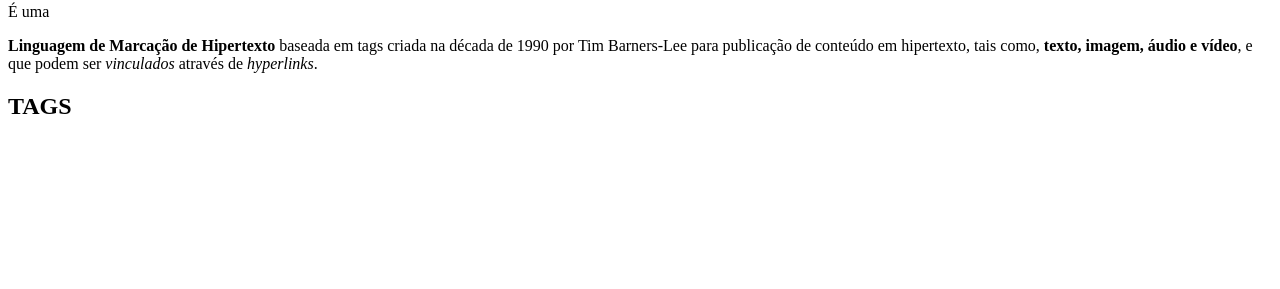
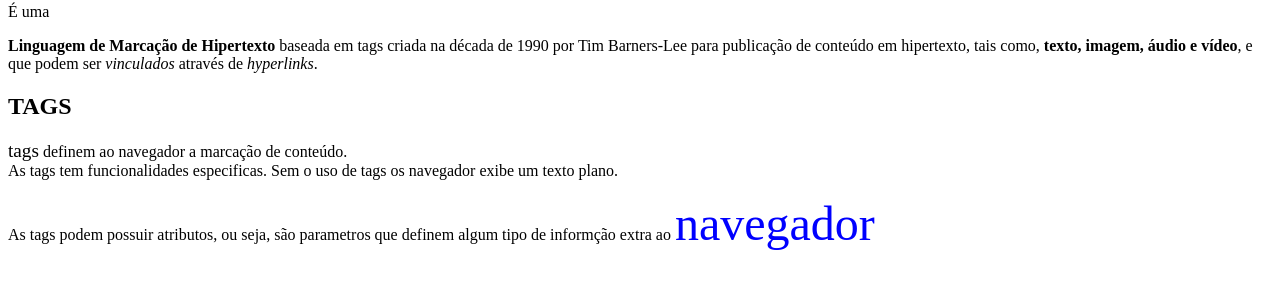
Before and after one commit to leotonyz/primeiro_site, a plain HTML site: page index.html in a window 1280 px wide. Shown: the part 77-366 px from the top of the page. Drawn offline with Linux system fonts and the light colour scheme.

Commit message:
Segunda Atualização

```diff
--- a/index.html
+++ b/index.html
@@ -13,6 +13,9 @@
         </p>
 
     <h2>TAGS</h2>
-
+        <p>
+            <big>tags</big> definem ao navegador a marcação de conteúdo. <br> As tags tem funcionalidades especificas. Sem o uso de tags os navegador exibe um texto plano.
+        </p>
+        <p>As tags podem possuir atributos, ou seja, são parametros que definem algum tipo de informção extra ao <font color = "blue" size="14"> navegador </font> </p>
 </body>
 </html>
```
